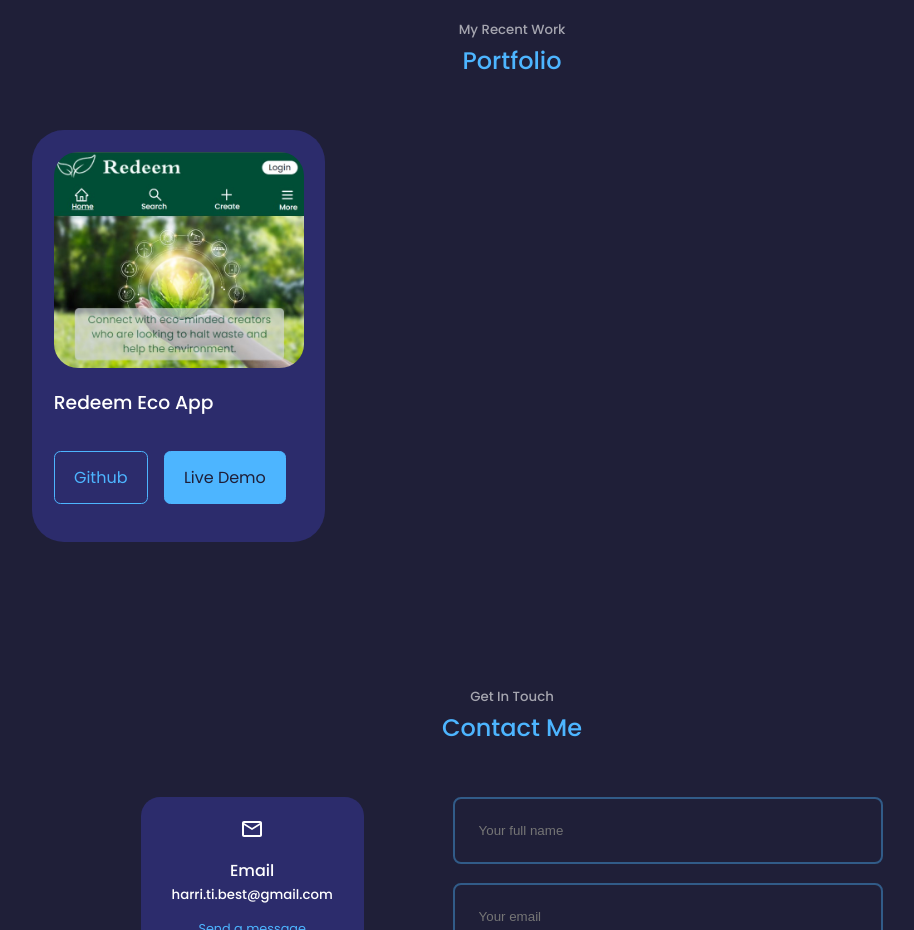
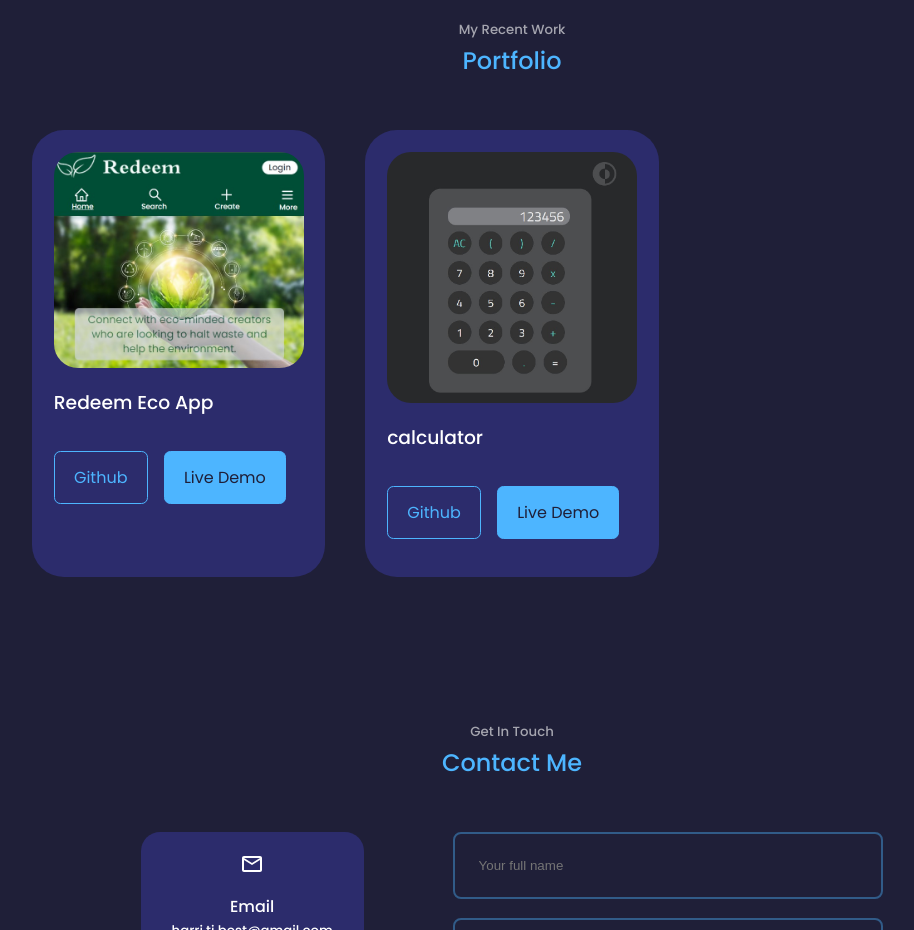
Before and after one commit to HairiBeast/portfolio, a React (Create React App) app: page / in a window 1280 px wide. Shown: the part 1360-2290 px from the top of the page, without its empty margins (128-1042 px from the left). Built offline with nearby package versions, Linux system fonts and the light colour scheme.

Commit message:
added calculator to portfolio section

```diff
--- a/src/components/portfolio/Portfolio.jsx
+++ b/src/components/portfolio/Portfolio.jsx
@@ -1,6 +1,7 @@
 import React from "react";
 import "./portfolio.css";
 import IMG1 from "../../assets/RedeemHomepage.jpg";
+import IMG2 from "../../assets/calculator.jpg";
 
 const data = [
   {
@@ -10,6 +11,13 @@
     github:
       "https://github.com/afam-io/final-project-front-end-boolean-pirates",
     demo: "https://final-project-front-end-boolean-pirates.vercel.app/",
+  },
+  {
+    id: 2,
+    image: IMG2,
+    title: "calculator",
+    github: "https://github.com/HairiBeast/Calculator",
+    demo: "https://6324f2ff2139ab39ed8d36d2--super-kitsune-d54a55.netlify.app/",
   },
 ];
 
```
Also changed, not shown: src/assets/calculator.jpg (added).
